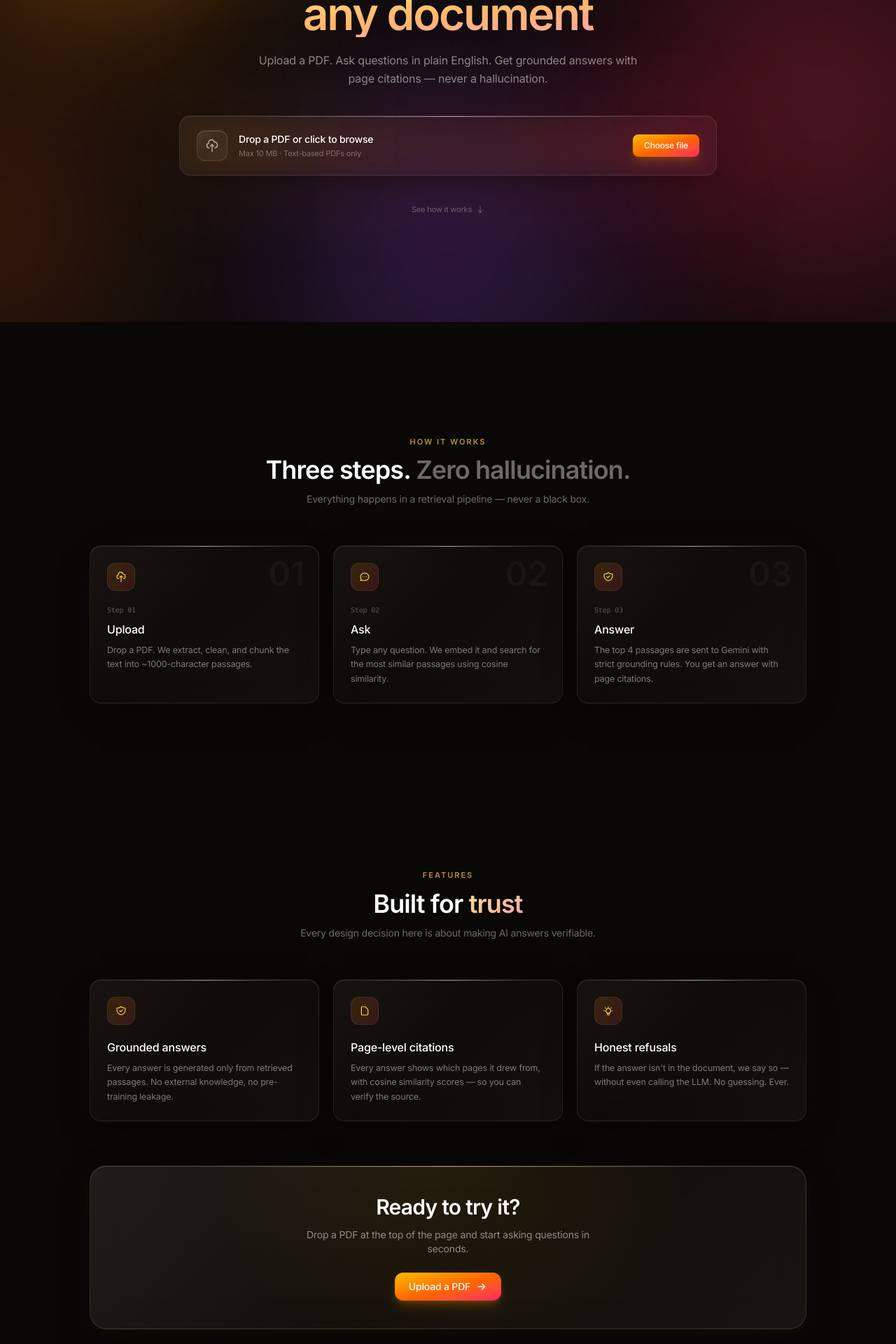
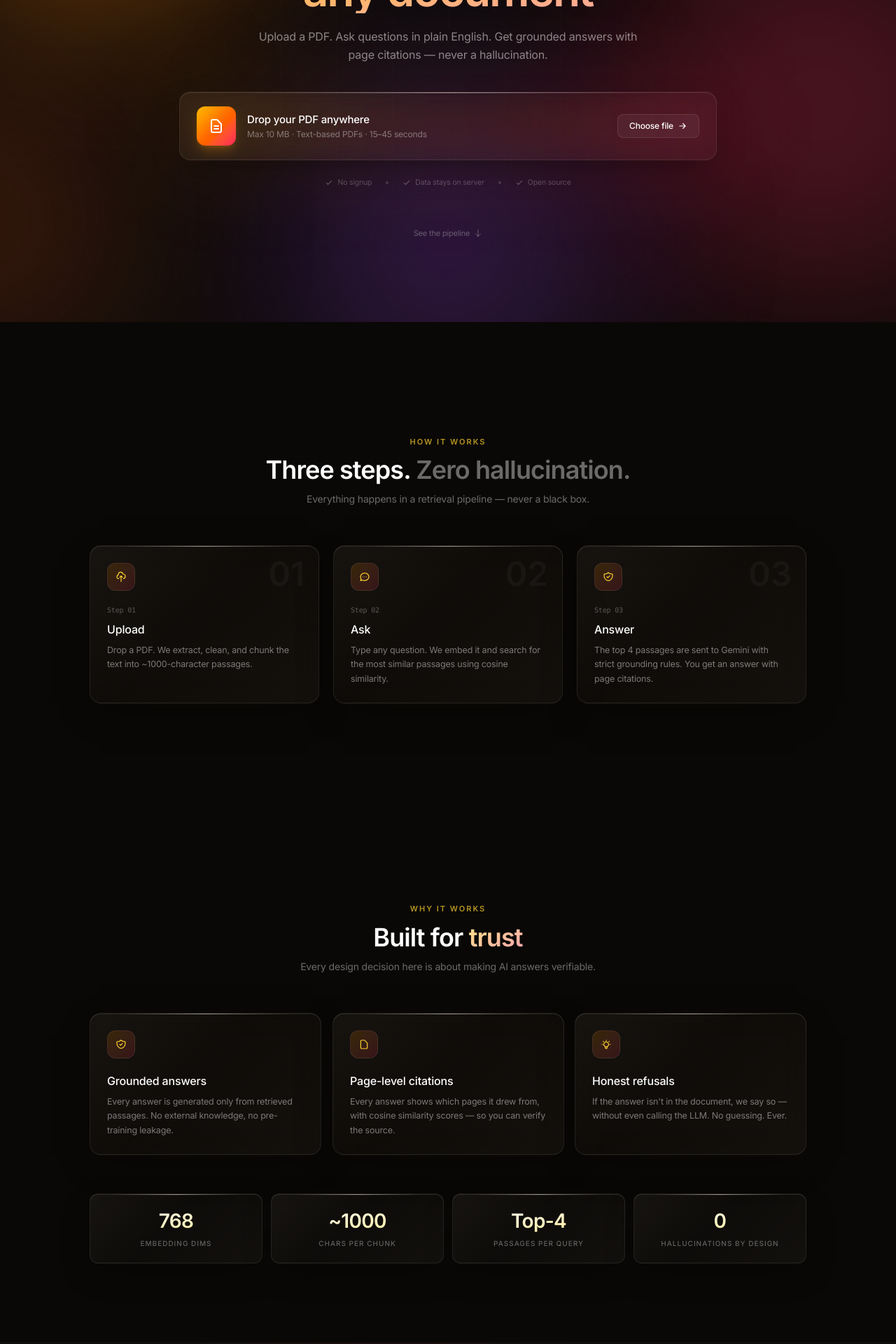
Before and after one commit to thapasubashb/AI-Powered-Document-Assistant, a Next.js app: page / in a window 1280 px wide. Shown: the part 340-2260 px from the top of the page at 70% size. Built offline with nearby package versions, Linux system fonts and the light colour scheme.

Commit message:
pushing new code

```diff
--- a/src/components/sections/Features.tsx
+++ b/src/components/sections/Features.tsx
@@ -1,8 +1,4 @@
-interface FeaturesProps {
-  onScrollToTop: () => void;
-}
-
-export function Features({ onScrollToTop }: FeaturesProps) {
+export function Features() {
   const features = [
     {
       title: "Grounded answers",
@@ -27,15 +23,19 @@ export function Features({ onScrollToTop }: FeaturesProps) {
     },
   ];
 
+  const stats = [
+    { value: "768", label: "Embedding dims" },
+    { value: "~1000", label: "Chars per chunk" },
+    { value: "Top-4", label: "Passages per query" },
+    { value: "0", label: "Hallucinations by design" },
+  ];
+
   return (
-    <section
-      id="features"
-      className="relative min-h-[calc(100vh-72px)] flex items-center justify-center px-4 py-16"
-    >
-      <div className="w-full max-w-5xl">
-        <div className="text-center mb-14">
+    <section id="features" className="relative px-4 py-24 md:py-28">
+      <div className="w-full max-w-5xl mx-auto">
+        <div className="text-center mb-14 animate-fade-in-up">
           <p className="text-[11px] uppercase tracking-[0.18em] text-amber-300/70 font-semibold mb-3">
-            Features
+            Why it works
           </p>
           <h2 className="text-3xl md:text-4xl font-semibold tracking-tight text-white mb-3">
             Built for{" "}
@@ -48,12 +48,13 @@ export function Features({ onScrollToTop }: FeaturesProps) {
           </p>
         </div>
 
-        <div className="grid grid-cols-1 md:grid-cols-3 gap-5 mb-16">
+        {/* Feature cards */}
+        <div className="grid grid-cols-1 md:grid-cols-3 gap-4 mb-14">
           {features.map((f, i) => (
             <div
               key={f.title}
               className="glass glass-specular rounded-2xl p-6 group hover:border-white/15 transition-all duration-500 animate-fade-in-up"
-              style={{ animationDelay: `${i * 100}ms` }}
+              style={{ animationDelay: `${i * 80}ms` }}
             >
               <div className="w-10 h-10 rounded-xl bg-gradient-to-br from-amber-500/15 to-rose-500/15 border border-white/[0.08] flex items-center justify-center mb-5 group-hover:scale-110 transition-transform duration-500">
                 <svg
@@ -78,36 +79,24 @@ export function Features({ onScrollToTop }: FeaturesProps) {
           ))}
         </div>
 
-        {/* CTA block */}
-        <div className="relative glass-strong glass-specular rounded-3xl p-8 md:p-10 text-center overflow-hidden animate-fade-in-up">
-          <div className="absolute inset-0 opacity-60 bg-[radial-gradient(circle_at_50%_-20%,rgba(245,158,11,0.15),transparent_60%)]" />
-
-          <div className="relative">
-            <h3 className="text-2xl md:text-3xl font-semibold tracking-tight text-white mb-3">
-              Ready to try it?
-            </h3>
-            <p className="text-white/50 text-sm mb-6 max-w-md mx-auto">
-              Drop a PDF at the top of the page and start asking questions in
-              seconds.
-            </p>
-            <button
-              onClick={onScrollToTop}
-              className="inline-flex items-center gap-2 px-5 py-2.5 rounded-xl bg-gradient-to-br from-amber-400 via-orange-500 to-rose-500 text-white text-sm font-medium shadow-lg shadow-amber-500/25 hover:shadow-amber-500/45 hover:scale-[1.02] active:scale-[0.98] transition-all"
+        {/* Metrics band */}
+        <div
+          className="grid grid-cols-2 md:grid-cols-4 gap-3 animate-fade-in-up"
+          style={{ animationDelay: "240ms" }}
+        >
+          {stats.map((s) => (
+            <div
+              key={s.label}
+              className="glass glass-specular rounded-xl px-4 py-5 text-center group hover:border-white/15 transition-all duration-500"
             >
-              Upload a PDF
-              <svg
-                className="w-4 h-4"
-                fill="none"
-                stroke="currentColor"
-                viewBox="0 0 24 24"
-                strokeWidth={2.2}
-                strokeLinecap="round"
-                strokeLinejoin="round"
-              >
-                <path d="M5 12h14M13 6l6 6-6 6" />
-              </svg>
-            </button>
-          </div>
+              <p className="text-2xl md:text-[1.75rem] font-semibold tracking-tight bg-gradient-to-br from-white via-amber-100 to-amber-200 bg-clip-text text-transparent mb-1.5">
+                {s.value}
+              </p>
+              <p className="text-[10px] uppercase tracking-[0.1em] text-white/35 font-medium">
+                {s.label}
+              </p>
+            </div>
+          ))}
         </div>
       </div>
     </section>
--- a/src/components/sections/Hero.tsx
+++ b/src/components/sections/Hero.tsx
@@ -70,7 +70,7 @@ export function Hero({ onIndexed }: HeroProps) {
   return (
     <section
       id="hero"
-      className="relative min-h-[calc(100vh-72px)] flex items-center justify-center px-4 py-12"
+      className="relative min-h-[calc(100vh-72px)] flex items-center justify-center px-4 py-16"
     >
       <div className="w-full max-w-3xl">
         {/* Badge */}
@@ -81,7 +81,7 @@ export function Hero({ onIndexed }: HeroProps) {
           </div>
         </div>
 
-        {/* Headline — tighter than before */}
+        {/* Headline */}
         <h1 className="text-center text-[2.5rem] leading-[1.1] md:text-[4rem] md:leading-[1.05] font-semibold tracking-[-0.035em] mb-5 animate-fade-in-up">
           <span className="block text-white/95">Chat with</span>
           <span className="block mt-1 bg-gradient-to-br from-amber-200 via-orange-300 to-rose-300 bg-clip-text text-transparent">
@@ -97,7 +97,7 @@ export function Hero({ onIndexed }: HeroProps) {
           with page citations — never a hallucination.
         </p>
 
-        {/* COMPACT UPLOAD — horizontal, ~90px tall */}
+        {/* Upload card */}
         <div
           className="relative animate-fade-in-up"
           style={{ animationDelay: "160ms" }}
@@ -119,7 +119,7 @@ export function Hero({ onIndexed }: HeroProps) {
                 inputRef.current?.click();
               }
             }}
-            className={`relative rounded-2xl glass glass-specular transition-all duration-300 group ${
+            className={`relative rounded-2xl glass glass-specular overflow-hidden transition-all duration-300 group ${
               isDragging
                 ? "scale-[1.01] border-amber-400/50"
                 : uploading
@@ -136,11 +136,16 @@ export function Hero({ onIndexed }: HeroProps) {
               className="hidden"
             />
 
-            <div className="px-5 py-5 md:px-6 md:py-5 flex items-center gap-4">
+            {/* Animated glow on drag */}
+            {isDragging && (
+              <div className="absolute inset-0 bg-gradient-to-r from-amber-500/10 via-orange-500/10 to-rose-500/10 pointer-events-none" />
+            )}
+
+            <div className="relative px-5 py-5 md:px-6 md:py-5 flex items-center gap-4">
               {uploading ? (
-                <CompactProgress stage={STAGES[stageIndex]} idx={stageIndex} />
+                <ProgressState stage={STAGES[stageIndex]} idx={stageIndex} />
               ) : (
-                <CompactIdle isDragging={isDragging} />
+                <IdleState isDragging={isDragging} />
               )}
             </div>
           </div>
@@ -169,16 +174,43 @@ export function Hero({ onIndexed }: HeroProps) {
           </div>
         )}
 
+        {/* Trust hints */}
+        <div
+          className="flex flex-wrap items-center justify-center gap-x-5 gap-y-2 mt-6 text-[10.5px] text-white/25 animate-fade-in"
+          style={{ animationDelay: "300ms" }}
+        >
+          <span className="flex items-center gap-1.5">
+            <svg className="w-3 h-3" fill="none" stroke="currentColor" viewBox="0 0 24 24" strokeWidth={2.4}>
+              <path strokeLinecap="round" strokeLinejoin="round" d="M5 13l4 4L19 7" />
+            </svg>
+            No signup
+          </span>
+          <span className="w-1 h-1 rounded-full bg-white/15" />
+          <span className="flex items-center gap-1.5">
+            <svg className="w-3 h-3" fill="none" stroke="currentColor" viewBox="0 0 24 24" strokeWidth={2.4}>
+              <path strokeLinecap="round" strokeLinejoin="round" d="M5 13l4 4L19 7" />
+            </svg>
+            Data stays on server
+          </span>
+          <span className="w-1 h-1 rounded-full bg-white/15" />
+          <span className="flex items-center gap-1.5">
+            <svg className="w-3 h-3" fill="none" stroke="currentColor" viewBox="0 0 24 24" strokeWidth={2.4}>
+              <path strokeLinecap="round" strokeLinejoin="round" d="M5 13l4 4L19 7" />
+            </svg>
+            Open source
+          </span>
+        </div>
+
         {/* Scroll hint */}
         <div
-          className="flex justify-center mt-10 animate-fade-in"
+          className="flex justify-center mt-14 animate-fade-in"
           style={{ animationDelay: "400ms" }}
         >
           <a
-            href="#how-it-works"
+            href="#pipeline"
             className="text-[11px] text-white/30 hover:text-white/60 transition-colors flex items-center gap-1.5 group"
           >
-            <span>See how it works</span>
+            <span>See the pipeline</span>
             <svg
               className="w-3 h-3 group-hover:translate-y-0.5 transition-transform"
               fill="none"
@@ -199,63 +231,75 @@ export function Hero({ onIndexed }: HeroProps) {
   );
 }
 
-function CompactIdle({ isDragging }: { isDragging: boolean }) {
+/* ═══════════════════════════════════════════════════════════ */
+
+function IdleState({ isDragging }: { isDragging: boolean }) {
   return (
     <>
+      {/* Gradient icon */}
       <div
-        className={`w-11 h-11 rounded-xl glass-strong flex items-center justify-center flex-shrink-0 transition-all duration-300 ${
-          isDragging ? "scale-110 border-amber-400/40" : ""
+        className={`w-12 h-12 md:w-14 md:h-14 rounded-xl bg-gradient-to-br from-amber-400 via-orange-500 to-rose-500 flex items-center justify-center shadow-lg shadow-amber-500/25 flex-shrink-0 transition-all duration-300 ${
+          isDragging ? "scale-110 shadow-amber-500/50" : "group-hover:scale-105"
         }`}
       >
         <svg
-          className={`w-5 h-5 transition-colors ${
-            isDragging ? "text-amber-300" : "text-white/60"
-          }`}
+          className="w-5 h-5 md:w-6 md:h-6 text-white"
           fill="none"
           stroke="currentColor"
           viewBox="0 0 24 24"
-          strokeWidth={1.8}
+          strokeWidth={2}
           strokeLinecap="round"
           strokeLinejoin="round"
         >
-          <path d="M7 16a4 4 0 01-.88-7.903A5 5 0 1115.9 6L16 6a5 5 0 011 9.9M15 13l-3-3m0 0l-3 3m3-3v12" />
+          <path d="M9 12h6m-6 4h6m2 5H7a2 2 0 01-2-2V5a2 2 0 012-2h5.586a1 1 0 01.707.293l5.414 5.414a1 1 0 01.293.707V19a2 2 0 01-2 2z" />
         </svg>
       </div>
 
+      {/* Text */}
       <div className="flex-1 min-w-0 text-left">
-        <p className="text-white text-sm font-medium mb-0.5 truncate">
-          {isDragging ? "Release to upload" : "Drop a PDF or click to browse"}
+        <p className="text-white text-sm md:text-[15px] font-medium mb-0.5 truncate">
+          {isDragging ? "Release to upload" : "Drop your PDF anywhere"}
         </p>
-        <p className="text-white/35 text-[11px]">
-          Max 10 MB · Text-based PDFs only
+        <p className="text-white/40 text-[11px] md:text-xs">
+          Max 10 MB · Text-based PDFs · 15–45 seconds
         </p>
       </div>
 
-      <div className="hidden sm:flex items-center gap-2 flex-shrink-0">
-        <button
-          type="button"
-          className="px-4 py-2 rounded-lg bg-gradient-to-br from-amber-400 via-orange-500 to-rose-500 text-white text-xs font-medium shadow-lg shadow-amber-500/20 hover:shadow-amber-500/40 hover:scale-[1.02] active:scale-[0.98] transition-all"
+      {/* Secondary button — hidden on small screens where card is fully tappable */}
+      <button
+        type="button"
+        className="hidden sm:inline-flex items-center gap-1.5 px-4 py-2 rounded-lg bg-white/[0.05] border border-white/[0.1] hover:bg-white/[0.1] hover:border-white/20 text-white text-xs font-medium transition-all flex-shrink-0 pointer-events-none"
+      >
+        Choose file
+        <svg
+          className="w-3.5 h-3.5 group-hover:translate-x-0.5 transition-transform"
+          fill="none"
+          stroke="currentColor"
+          viewBox="0 0 24 24"
+          strokeWidth={2}
+          strokeLinecap="round"
+          strokeLinejoin="round"
         >
-          Choose file
-        </button>
-      </div>
+          <path d="M5 12h14M13 6l6 6-6 6" />
+        </svg>
+      </button>
     </>
   );
 }
 
-function CompactProgress({ stage, idx }: { stage: string; idx: number }) {
+function ProgressState({ stage, idx }: { stage: string; idx: number }) {
   const progress = ((idx + 1) / 5) * 100;
 
   return (
     <>
-      <div className="w-11 h-11 rounded-xl glass-strong flex items-center justify-center flex-shrink-0 relative overflow-hidden">
+      <div className="w-12 h-12 md:w-14 md:h-14 rounded-xl bg-gradient-to-br from-amber-400 via-orange-500 to-rose-500 flex items-center justify-center shadow-lg shadow-amber-500/25 flex-shrink-0 relative overflow-hidden">
         <div className="absolute inset-0 shimmer" />
         <svg
-          className="w-5 h-5 text-amber-300 relative z-1 animate-spin-slow"
+          className="w-5 h-5 md:w-6 md:h-6 text-white relative z-1 animate-spin-slow"
           fill="none"
           stroke="currentColor"
           viewBox="0 0 24 24"
-          strokeWidth={2}
+          strokeWidth={2.2}
           strokeLinecap="round"
         >
           <path d="M21 12a9 9 0 11-6.219-8.56" />
@@ -263,8 +307,10 @@ function CompactProgress({ stage, idx }: { stage: string; idx: number }) {
       </div>
 
       <div className="flex-1 min-w-0 text-left">
-        <p className="text-white text-sm font-medium mb-1">{stage}</p>
-        <div className="h-0.5 rounded-full bg-white/[0.06] overflow-hidden max-w-[200px]">
+        <p className="text-white text-sm md:text-[15px] font-medium mb-1.5">
+          {stage}
+        </p>
+        <div className="h-0.5 rounded-full bg-white/[0.08] overflow-hidden max-w-[240px]">
           <div
             className="h-full rounded-full bg-gradient-to-r from-amber-400 via-orange-500 to-rose-500 transition-all duration-700 ease-out"
             style={{ width: `${progress}%` }}
--- /dev/null
+++ b/src/components/sections/Pipeline.tsx
@@ -0,0 +1,108 @@
+export function Pipeline() {
+  const steps = [
+    {
+      n: "01",
+      title: "Upload",
+      desc: "A PDF lands on the server. We never touch your file after indexing.",
+      icon: (
+        <path d="M9 12h6m-6 4h6m2 5H7a2 2 0 01-2-2V5a2 2 0 012-2h5.586a1 1 0 01.707.293l5.414 5.414a1 1 0 01.293.707V19a2 2 0 01-2 2z" />
+      ),
+    },
+    {
+      n: "02",
+      title: "Extract",
+      desc: "pdf-parse reads the raw text layer, page by page, into a single string.",
+      icon: (
+        <path d="M4 7v10c0 2.21 3.582 4 8 4s8-1.79 8-4V7M4 7c0 2.21 3.582 4 8 4s8-1.79 8-4M4 7c0-2.21 3.582-4 8-4s8 1.79 8 4m0 5c0 2.21-3.582 4-8 4s-8-1.79-8-4" />
+      ),
+    },
+    {
+      n: "03",
+      title: "Clean",
+      desc: "Regex strips page numbers, footers, control characters, and stray whitespace.",
+      icon: (
+        <path d="M19 7l-.867 12.142A2 2 0 0116.138 21H7.862a2 2 0 01-1.995-1.858L5 7m5 4v6m4-6v6M1 7h22M9 7V4a2 2 0 012-2h2a2 2 0 012 2v3" />
+      ),
+    },
+    {
+      n: "04",
+      title: "Chunk",
+      desc: "LangChain splits into ~1000-char passages with 200-char overlap to preserve context.",
+      icon: (
+        <path d="M4 6h16M4 10h16M4 14h10M4 18h10" />
+      ),
+    },
+    {
+      n: "05",
+      title: "Embed",
+      desc: "Gemini converts each passage into a 768-dimensional vector of meaning.",
+      icon: (
+        <path d="M4 7v10c0 2.21 3.582 4 8 4s8-1.79 8-4V7M4 7c0 2.21 3.582 4 8 4s8-1.79 8-4M4 7c0-2.21 3.582-4 8-4s8 1.79 8 4" />
+      ),
+    },
+    {
+      n: "06",
+      title: "Retrieve",
+      desc: "Cosine similarity search finds the top-4 passages. Gemini answers, grounded in those only.",
+      icon: (
+        <path d="M21 21l-6-6m2-5a7 7 0 11-14 0 7 7 0 0114 0z" />
+      ),
+    },
+  ];
+
+  return (
+    <section
+      id="pipeline"
+      className="relative px-4 py-24 md:py-28"
+    >
+      <div className="w-full max-w-5xl mx-auto">
+        <div className="text-center mb-14 animate-fade-in-up">
+          <p className="text-[11px] uppercase tracking-[0.18em] text-amber-300/70 font-semibold mb-3">
+            The Pipeline
+          </p>
+          <h2 className="text-3xl md:text-4xl font-semibold tracking-tight text-white mb-3">
+            Six steps.{" "}
+            <span className="text-white/40">Zero hallucination.</span>
+          </h2>
+          <p className="text-white/40 text-sm max-w-lg mx-auto">
+            Every stage runs on your server. Nothing is sent to third parties
+            except the embeddings themselves.
+          </p>
+        </div>
+
+        <div className="grid grid-cols-1 sm:grid-cols-2 lg:grid-cols-3 gap-4">
+          {steps.map((s, i) => (
+            <div
+              key={s.n}
+              className="glass glass-specular rounded-2xl p-5 group hover:border-white/15 transition-all duration-500 animate-fade-in-up"
+              style={{ animationDelay: `${i * 60}ms` }}
+            >
+              <div className="w-9 h-9 rounded-lg bg-gradient-to-br from-amber-500/15 to-rose-500/15 border border-white/[0.08] flex items-center justify-center mb-4 group-hover:scale-110 transition-transform duration-500">
+                <svg
+                  className="w-4 h-4 text-amber-300"
+                  fill="none"
+                  stroke="currentColor"
+                  viewBox="0 0 24 24"
+                  strokeWidth={1.8}
+                  strokeLinecap="round"
+                  strokeLinejoin="round"
+                >
+                  {s.icon}
+                </svg>
+              </div>
+              <p className="text-[10px] font-mono text-white/25 mb-1.5">
+                {s.n}
+              </p>
+              <h3 className="text-[13.5px] font-medium text-white mb-1.5">
+                {s.title}
+              </h3>
+              <p className="text-[12px] text-white/45 leading-relaxed">
+                {s.desc}
+              </p>
+            </div>
+          ))}
+        </div>
+      </div>
+    </section>
+  );
+}
```
